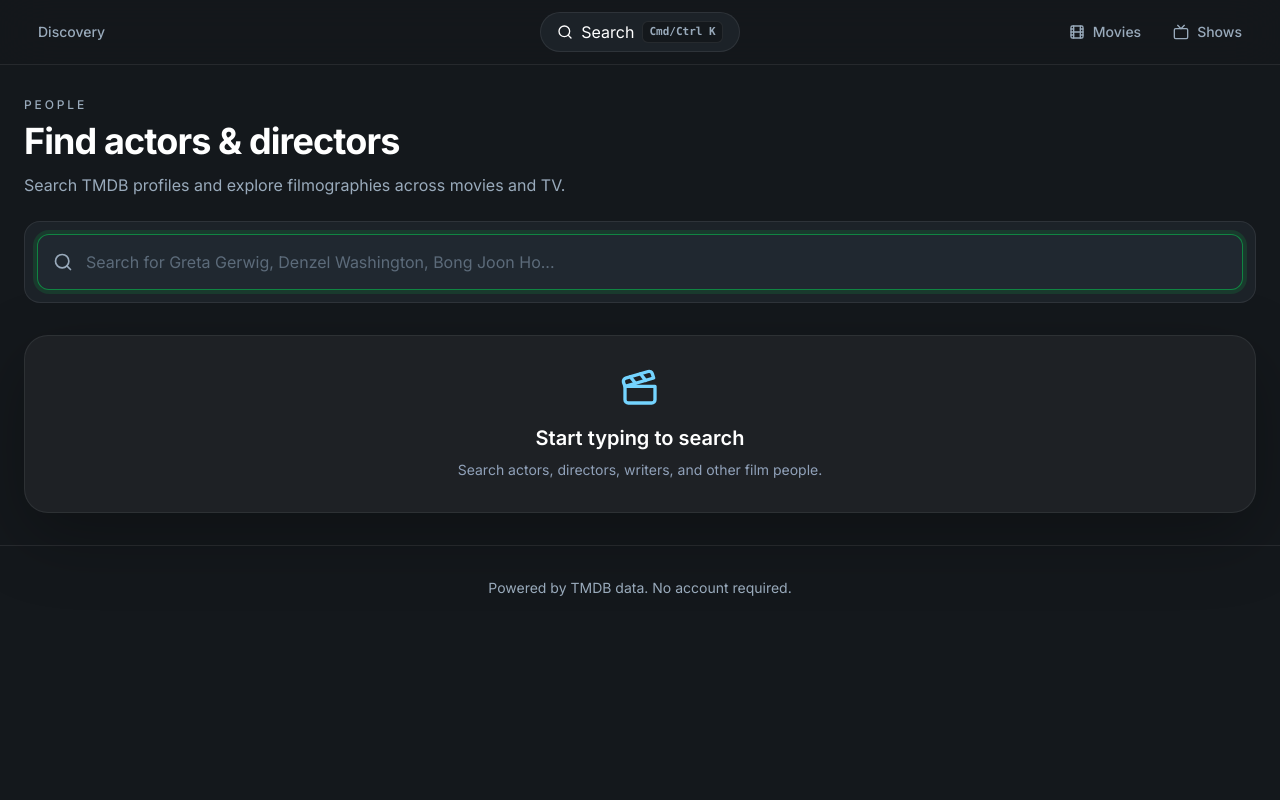
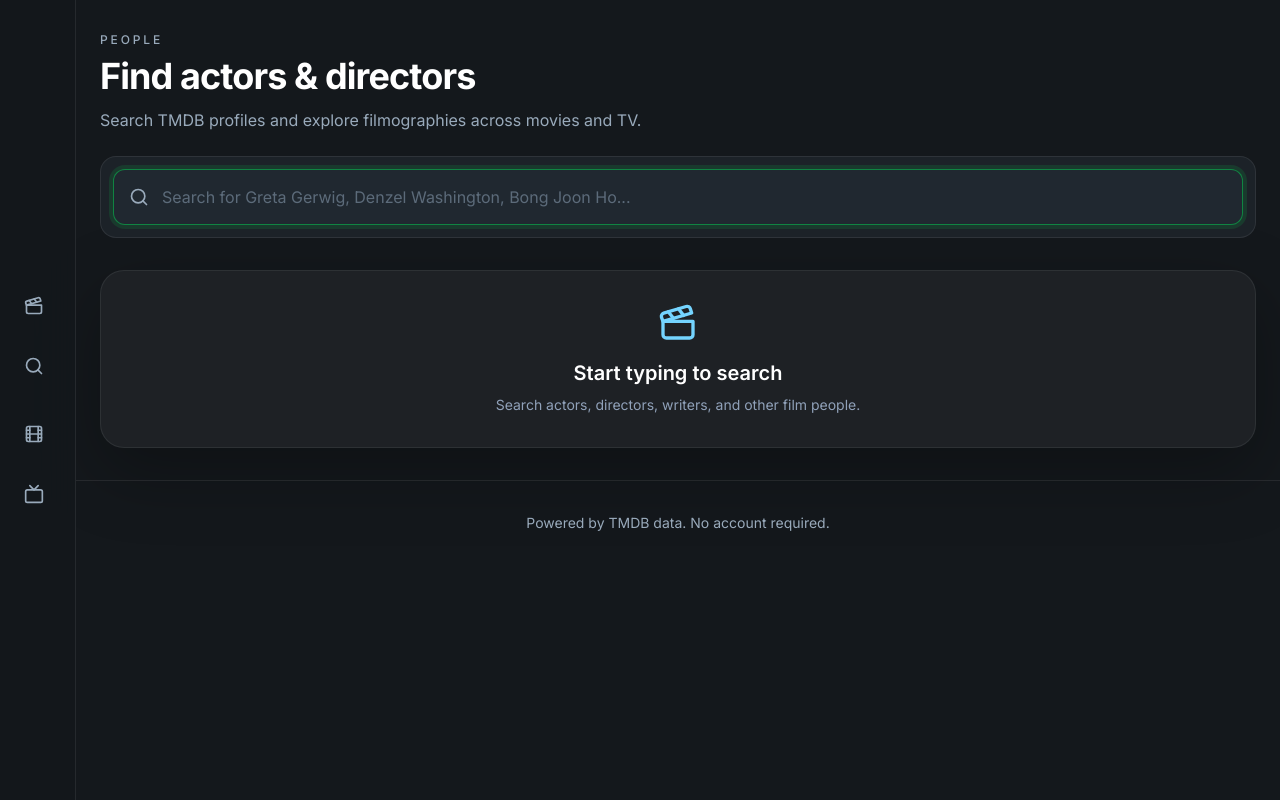
Before and after one commit to Meezaan-Dev/cinema, a React (Vite) app: page /people in a window 1280 px wide. Built offline with nearby package versions, Linux system fonts and the light colour scheme.

Commit message:
Improve sidebar navigation and super search suggestions (#20)

```diff
--- a/src/api/tmdbEndpoints.ts
+++ b/src/api/tmdbEndpoints.ts
@@ -11,6 +11,7 @@ import {
   tmdbPersonSearchResultSchema,
   tmdbSeriesDetailsSchema,
   tmdbSeriesSchema,
+  tmdbTrendingTitlesResponseSchema,
   tmdbVideosSchema,
 } from '@/types/schemas'
 import type {
@@ -80,7 +81,7 @@ export function getTrendingAll() {
   return tmdbRequest<TmdbPagedResponse<TmdbMovie>>(
     '/trending/all/week',
     {},
-    tmdbPagedResponseSchema(tmdbMovieSchema),
+    tmdbTrendingTitlesResponseSchema,
   )
 }
 
--- a/src/components/layout/AppLayout.tsx
+++ b/src/components/layout/AppLayout.tsx
@@ -11,12 +11,14 @@ function NavItem({
   icon: Icon,
   end,
   mobile,
+  sidebar,
 }: {
   to: string
   label: string
   icon: typeof Clapperboard
   end?: boolean
   mobile?: boolean
+  sidebar?: boolean
 }) {
   return (
     <NavLink
@@ -26,20 +28,33 @@ function NavItem({
         cn(
           mobile
             ? 'flex flex-1 flex-col items-center gap-1 py-2 text-[10px] font-medium'
-            : 'inline-flex shrink-0 items-center gap-2 rounded-full px-3.5 py-2 text-sm font-medium transition',
+            : sidebar
+              ? 'group/item relative flex h-12 w-full shrink-0 items-center gap-3 overflow-hidden rounded-2xl px-3 text-sm font-semibold transition'
+              : 'inline-flex shrink-0 items-center gap-2 rounded-full px-3.5 py-2 text-sm font-medium transition',
           isActive
             ? mobile
               ? 'text-[#00E054]'
-              : 'bg-[#00E054] text-[#14181C]'
+              : sidebar
+                ? 'bg-[#00E054]/10 text-[#00E054] ring-1 ring-[#00E054]/25'
+                : 'bg-[#00E054] text-[#14181C]'
             : mobile
               ? 'text-[#99AABB] hover:text-white'
-              : 'text-[#99AABB] hover:bg-white/5 hover:text-white',
+              : sidebar
+                ? 'text-[#99AABB] hover:bg-white/[0.08] hover:text-white'
+                : 'text-[#99AABB] hover:bg-white/5 hover:text-white',
           !mobile && 'focus-visible:outline focus-visible:outline-2 focus-visible:outline-[#00E054]',
         )
       }
     >
-      <Icon className={mobile ? 'size-5' : 'size-4'} aria-hidden="true" />
-      <span>{label}</span>
+      <Icon className={mobile ? 'size-5' : sidebar ? 'size-5 shrink-0' : 'size-4'} aria-hidden="true" />
+      <span
+        className={cn(
+          sidebar &&
+            'whitespace-nowrap opacity-0 transition duration-200 group-hover/sidebar:translate-x-0 group-hover/sidebar:opacity-100 group-focus-within/sidebar:translate-x-0 group-focus-within/sidebar:opacity-100 md:-translate-x-1',
+        )}
+      >
+        {label}
+      </span>
     </NavLink>
   )
 }
@@ -51,7 +66,7 @@ export function AppLayout() {
 
   return (
     <div className="min-h-screen bg-[#14181C] text-white">
-      <header className="sticky top-0 z-40 border-b border-white/[0.08] bg-[#14181C]/90 backdrop-blur-xl">
+      <header className="sticky top-0 z-40 border-b border-white/[0.08] bg-[#14181C]/90 backdrop-blur-xl md:hidden">
         <nav className="mx-auto grid max-w-7xl grid-cols-[1fr_auto_1fr] items-center gap-3 px-4 py-3 sm:px-6">
           <NavLink
             to="/"
@@ -84,7 +99,36 @@ export function AppLayout() {
         </nav>
       </header>
 
-      <main className={cn(isDetailPage ? '' : 'pb-20 md:pb-0')}>
+      <aside className="group/sidebar fixed inset-y-0 left-0 z-50 hidden w-[76px] border-r border-white/[0.08] bg-[#14181C]/95 px-3 py-5 backdrop-blur-xl transition-[width,background-color] duration-300 ease-out hover:w-60 hover:bg-[#14181C] focus-within:w-60 focus-within:bg-[#14181C] md:block">
+        <nav className="flex h-full justify-center flex-col gap-3" aria-label="Primary navigation">
+          <NavLink
+            to="/"
+            end
+            className={({ isActive }) =>
+              cn(
+                'group/item relative flex h-12 w-full shrink-0 items-center gap-3 overflow-hidden rounded-2xl px-3 text-sm font-semibold transition focus-visible:outline focus-visible:outline-2 focus-visible:outline-[#00E054]',
+                isActive
+                  ? 'bg-[#00E054]/10 text-[#00E054] ring-1 ring-[#00E054]/25'
+                  : 'text-[#99AABB] hover:bg-white/5 hover:text-white',
+              )
+            }
+          >
+            <Clapperboard className="size-5 shrink-0" aria-hidden="true" />
+            <span className="whitespace-nowrap opacity-0 transition duration-200 group-hover/sidebar:translate-x-0 group-hover/sidebar:opacity-100 group-focus-within/sidebar:translate-x-0 group-focus-within/sidebar:opacity-100 md:-translate-x-1">
+              Discovery
+            </span>
+          </NavLink>
+
+          <NavItem to="/search" label="Search" icon={Search} sidebar />
+
+          <div className="mt-2 flex flex-col gap-3">
+            <NavItem to="/movies" label="Movies" icon={Film} sidebar />
+            <NavItem to="/tv-shows" label="Shows" icon={Tv} sidebar />
+          </div>
+        </nav>
+      </aside>
+
+      <main className={cn('md:pl-[76px]', isDetailPage ? '' : 'pb-20 md:pb-0')}>
         <Outlet />
       </main>
 
@@ -110,7 +154,7 @@ export function AppLayout() {
         </div>
       </nav>
 
-      <footer className="hidden border-t border-white/[0.08] px-4 py-8 text-center text-sm text-[#99AABB] md:block">
+      <footer className="hidden border-t border-white/[0.08] px-4 py-8 text-center text-sm text-[#99AABB] md:ml-[76px] md:block">
         Powered by TMDB data. No account required.
       </footer>
       <SuperSearch
--- a/src/types/schemas.ts
+++ b/src/types/schemas.ts
@@ -60,10 +60,10 @@ export const tmdbSeriesSchema = z
     media_type: 'tv' as const,
   }))
 
-const tmdbMixedMediaSchema = z
+export const tmdbMixedMediaSchema = z
   .object({
     id: z.number().int(),
-    media_type: z.enum(['movie', 'tv']).catch('movie'),
+    media_type: z.enum(['movie', 'tv']),
     title: z.string().optional(),
     name: z.string().optional(),
     overview: z.string().catch(''),
@@ -218,6 +218,21 @@ export function tmdbPagedResponseSchema<T extends z.ZodTypeAny>(itemSchema: T) {
   })
 }
 
+export const tmdbTrendingTitlesResponseSchema = z.object({
+  page: z.number().int().catch(1),
+  results: z
+    .array(z.unknown())
+    .catch([])
+    .transform((items) =>
+      items.flatMap((item) => {
+        const parsed = tmdbMixedMediaSchema.safeParse(item)
+        return parsed.success ? [parsed.data] : []
+      }),
+    ),
+  total_pages: z.number().int().catch(1),
+  total_results: z.number().int().catch(0),
+})
+
 export const tmdbGenresResponseSchema = z.object({
   genres: z.array(tmdbGenreSchema).catch([]),
 })
```
Also changed, not shown: 1 other file (tests, documents, lock files or other folders).
